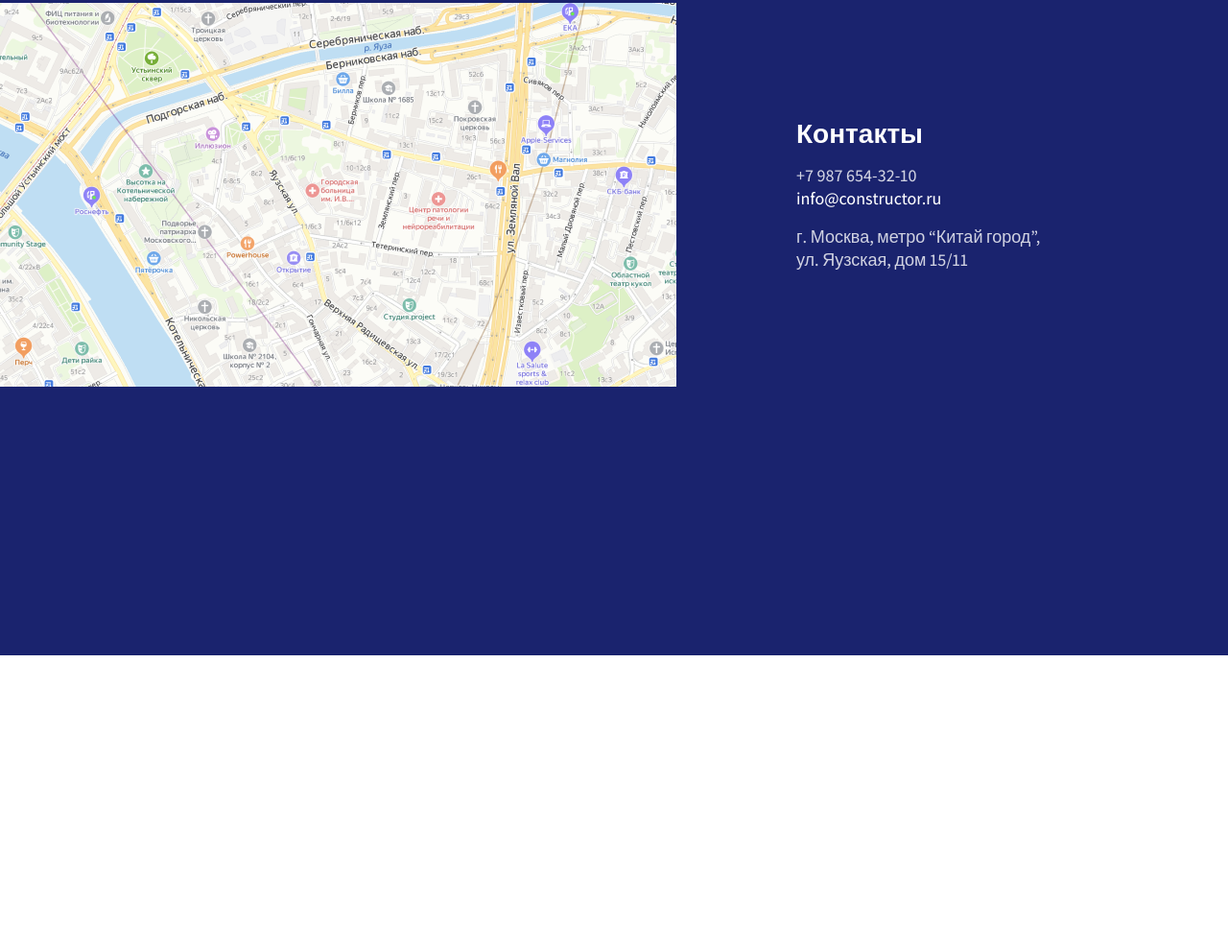
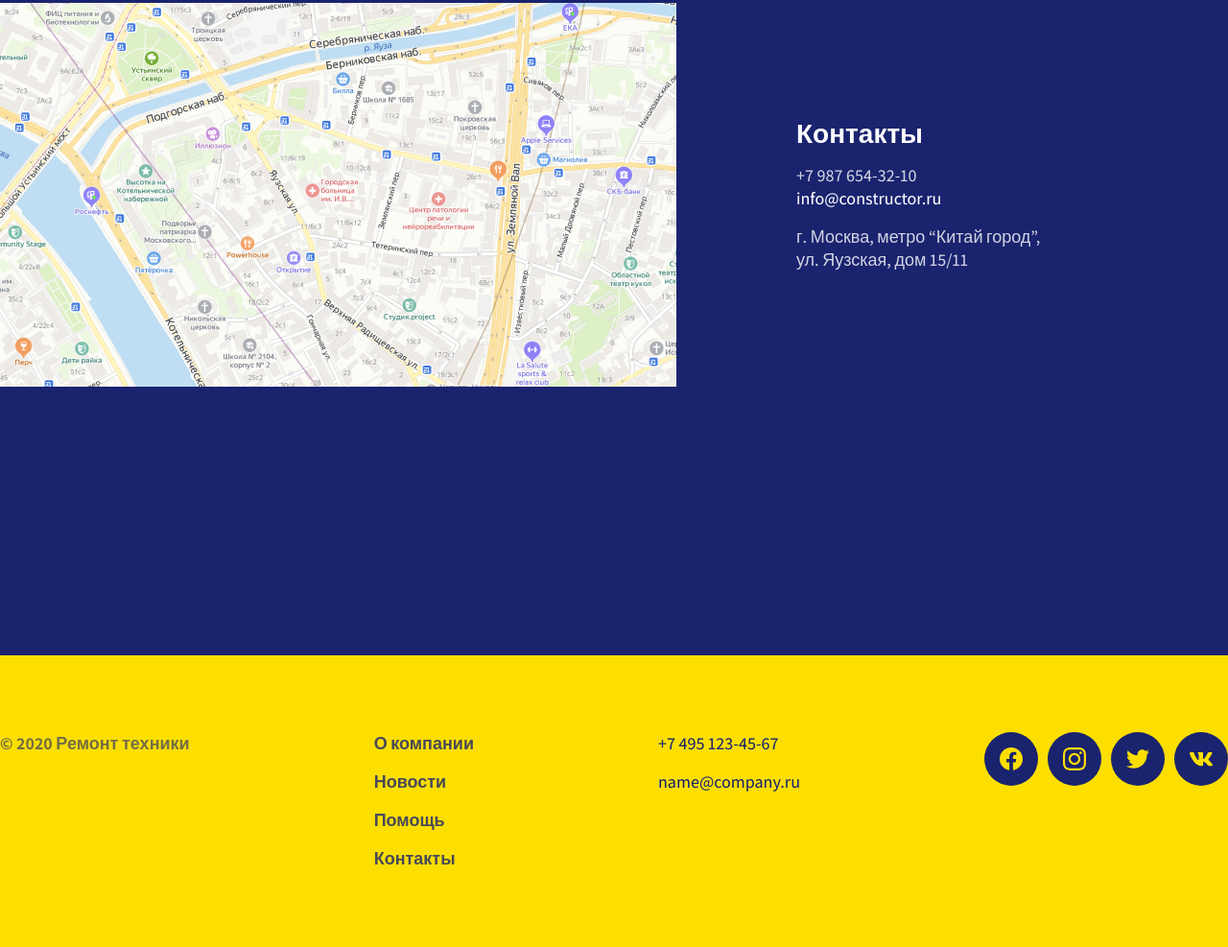
Before and after one commit to Tengreyt/notebook-layout, a website: page index.html in a window 1280 px wide. Shown: the part 7377-8364 px from the top of the page at 96% size. Before the commit the page ends 8060 px from the top, so only its background shows below. Drawn offline with Linux system fonts and the light colour scheme.

Commit message:
last-commit

```diff
--- /dev/null
+++ b/assets/styles/scss/app/footer.scss
@@ -0,0 +1,55 @@
+@import '../layout.scss';
+@import '../variables.scss';
+footer{
+    background: $tertiary;
+    .footer-row{
+        padding-top: 80px;
+
+        display: flex;
+        justify-content: space-between;
+        .footer-reset{
+            display: flex;
+            p{
+                color: rgba(26, 35, 110, 0.60);
+                font-size: 18px;
+                font-weight: 700;
+                line-height: 24px;
+            }
+        }
+        .footer-nav{
+            .footer-nav-link{
+                display: flex;
+                flex-direction: column;
+                margin-bottom: 80px;
+                gap: 16px;
+                a{
+                    color: rgba(26, 35, 110, 0.80);
+                    font-size: 18px;
+                    font-weight: 700;
+                    line-height: 24px;
+                    text-decoration: none;
+                    cursor: pointer;
+                }
+            }
+        }
+        .footer-compani{
+            display: flex;
+            flex-direction: column;
+            gap: 16px;
+            p{
+                color: $primary;
+                font-size: 18px;
+                font-weight: 500;
+                line-height: 24px;
+            }
+        }
+        .footer-logo{
+            display: flex;
+            align-items: flex-start;
+            gap: 10px;
+            img{
+                cursor: pointer;
+            }
+        }
+    }
+}
--- a/assets/styles/scss/style.scss
+++ b/assets/styles/scss/style.scss
@@ -13,3 +13,4 @@
 @import './section/section-information.scss';
 @import './section/section-repair.scss';
 @import './section/section-map.scss';
+@import './app/footer.scss';
--- a/index.html
+++ b/index.html
@@ -423,5 +423,32 @@
             </div>
         </section>
     </main>
+    <footer>
+        <div class="container">
+            <div class="footer-row">
+                <div class="footer-reset">
+                    <p>© 2020 Ремонт техники</p>
+                </div>
+                <div class="footer-nav">
+                    <nav class="footer-nav-link">
+                        <a>О компании</a>
+                        <a>Новости</a>
+                        <a>Помощь</a>
+                        <a>Контакты</a>
+                    </nav>
+                </div>
+                <div class="footer-compani">
+                    <p>+7 495 123-45-67</p>
+                    <p>name@company.ru</p>
+                </div>
+                <div class="footer-logo">
+                    <img src="./assets/icons/fb.svg" alt="">
+                    <img src="./assets/icons/inst.svg" alt="">
+                    <img src="./assets/icons/twit.svg" alt="">
+                    <img src="./assets/icons/vk.svg" alt="">
+                </div>
+            </div>
+        </div>
+    </footer>
 </body>
 </html>
```
Also changed, not shown: assets/icons/fb.svg (added), assets/icons/inst.svg (added), assets/icons/twit.svg (added), assets/icons/vk.svg (added), assets/styles/css/app/footer.css (added), assets/styles/css/style.css, 2 other files.
